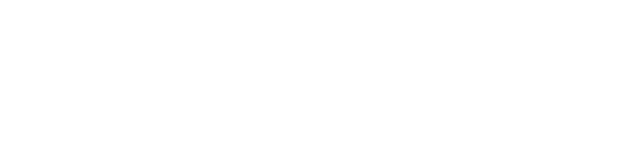
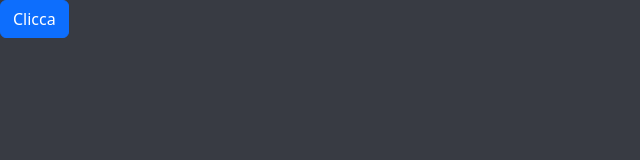
Before and after one commit to ChristianBaciu/vue-email-list, a plain HTML site: page index.html in a window 1280 px wide. Shown: the whole page, without its empty margins (0-640 px from the left). Drawn offline with nearby package versions, Linux system fonts and the light colour scheme.

Commit message:
prova con axios.get

```diff
--- a/index.html
+++ b/index.html
@@ -4,18 +4,29 @@
     <meta charset="UTF-8">
     <meta name="viewport" content="width=device-width, initial-scale=1.0">
     <title>Inizio</title>
+
+    <!-- bootstrap -->
+    <link href="https://cdn.jsdelivr.net/npm/bootstrap@5.3.2/dist/css/bootstrap.min.css" rel="stylesheet" integrity="sha384-T3c6CoIi6uLrA9TneNEoa7RxnatzjcDSCmG1MXxSR1GAsXEV/Dwwykc2MPK8M2HN" crossorigin="anonymous">
     <!-- css -->
     <link rel="stylesheet" href="style.css">
+    <!--
+    Attraverso l'apposita API di Boolean
+    https://flynn.boolean.careers/exercises/api/random/mail
+    generare 10 indirizzi email e stamparli in pagina all'interno di una lista.
+    Bonus
+    Far comparire gli indirizzi email solamente quando sono stati tutti generati.
+     -->
 </head>
 <body>
 
     <div id="app">
-
+        <button class="btn btn-primary" @click="generaEmail">Clicca</button>
     </div>
-
 
     <!-- vue -->
     <script src='https://unpkg.com/vue@3'></script>
+    <!-- axios -->
+    <script src="https://cdn.jsdelivr.net/npm/axios/dist/axios.min.js"></script>
     <!-- js -->
     <script src="main.js"></script>
 </body>
--- a/main.js
+++ b/main.js
@@ -7,5 +7,13 @@ createApp({
     },
     methods:{
 
+        generaEmail(){
+            // Quando effettuiamo una chiamata HTTP e tutto funziona correttamente,
+            // otteniamo un'istruzione da inserire nel blocco THEN
+            axios.get('https://flynn.boolean.careers/exercises/api/random/mail').then ((risultato) => {
+                console.log(risultato)
+            })
+        }
+
     },
 }).mount('#app')
--- a/style.css
+++ b/style.css
@@ -3,3 +3,7 @@
     margin: 0;
     box-sizing: border-box;
 }
+
+body{
+    background-color: #383b43;
+}
```
